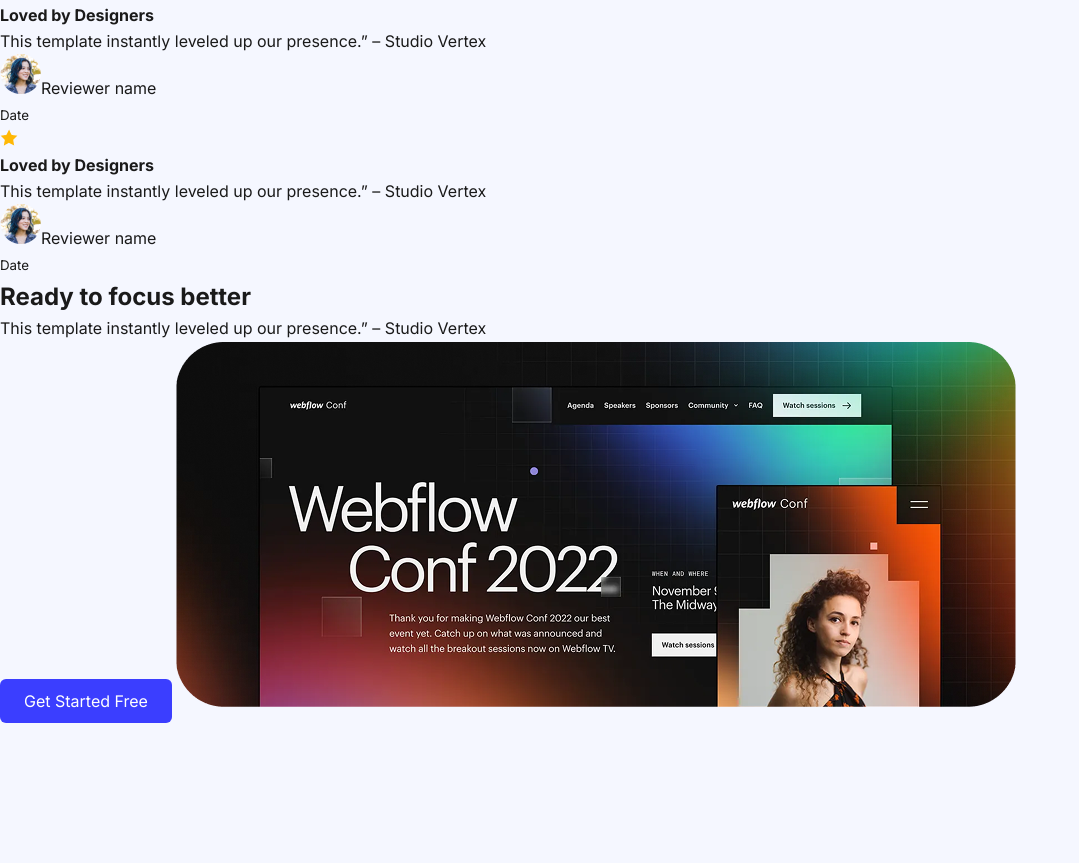
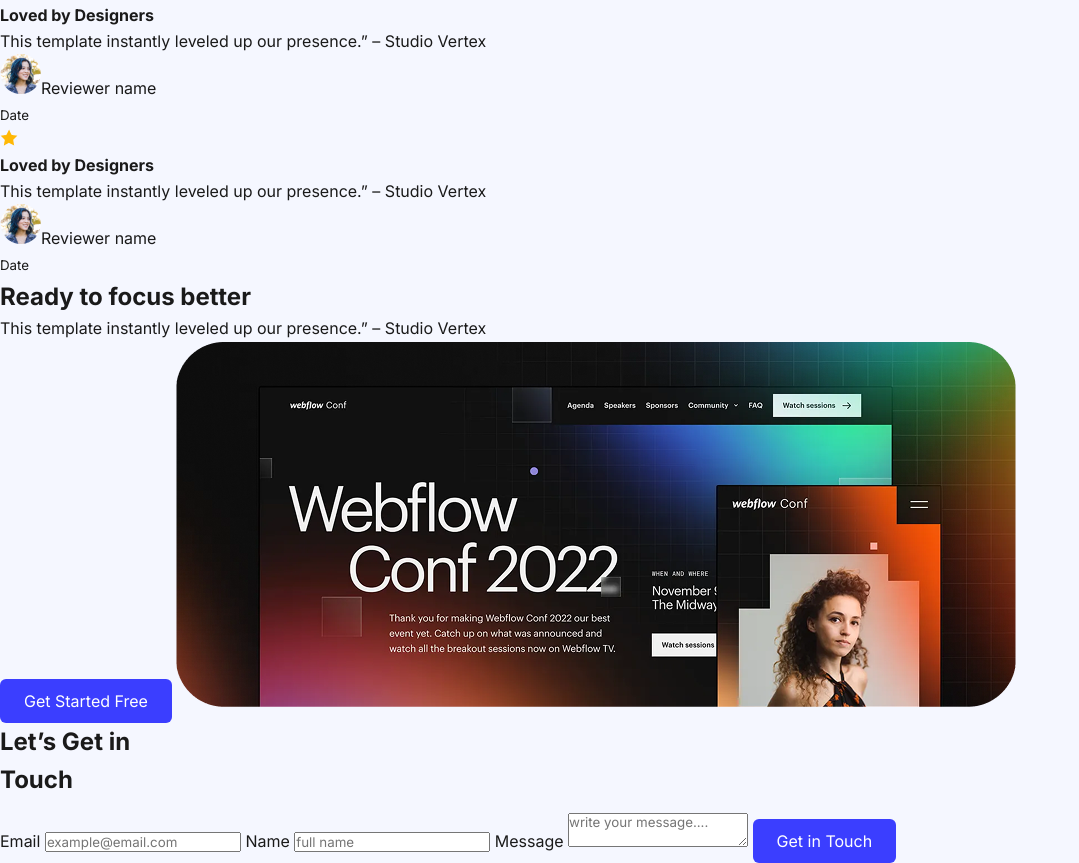
Before and after one commit to Fayed-Abir/First-Assignment-by-PH, a plain HTML site: page index.html in a window 1280 px wide. Shown: the part 1295-2158 px from the top of the page, without its empty margins (0-1079 px from the left). Before the commit the page ends 2018 px from the top, so only its background shows below. Drawn offline with Linux system fonts and the light colour scheme; files whose address does not match are found by name.

Commit message:
2nd commit

```diff
--- a/index.html
+++ b/index.html
@@ -73,6 +73,22 @@
     <button class="cta-btn">Get Started Free</button>
     <img src="Assets/image 1-1.png" alt="Feature Image">
   </section>
+<section class="contact">
+    <div class="left">
+      <h2>Let’s Get in<br>Touch</h2>
+    </div>
+    <div class="right">
+      <form>
+        <label>Email</label>
+        <input type="email" placeholder="example@email.com">
+        <label>Name</label>
+        <input type="text" placeholder="full name">
+        <label>Message</label>
+        <textarea placeholder="write your message...."></textarea>
+        <button type="submit" class="cta-btn">Get in Touch</button>
+      </form>
+    </div>
+  </section>
 
 </body>
 </html>
```
